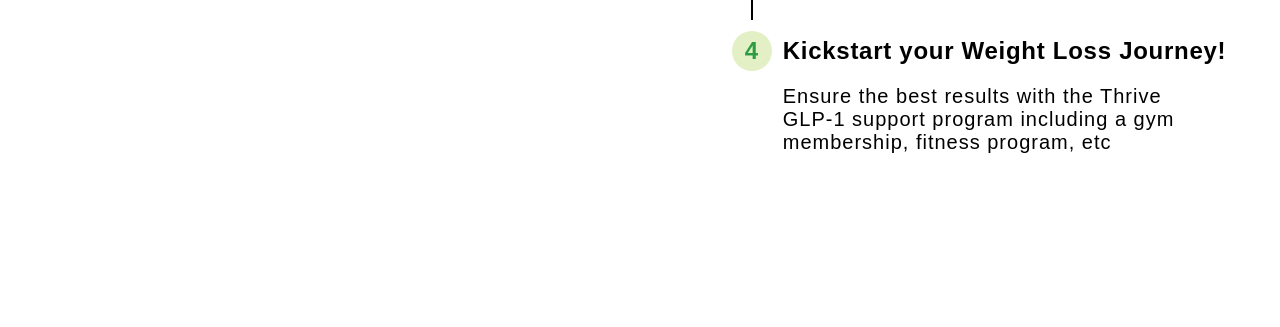
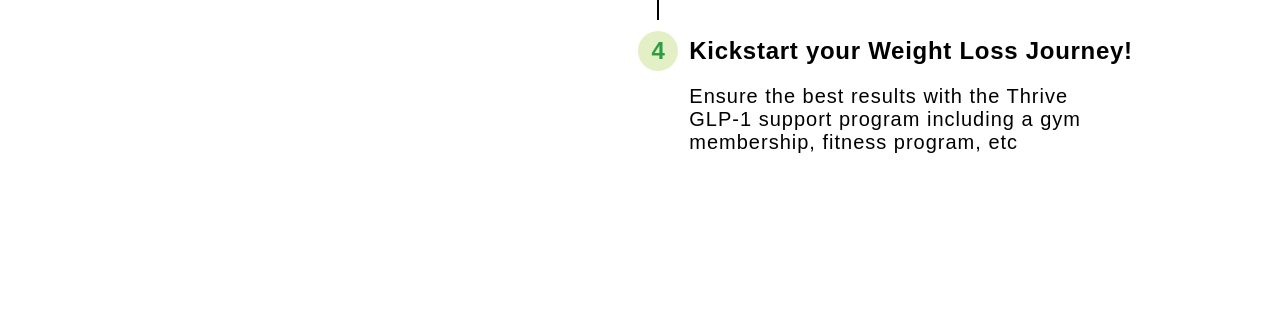
Before and after one commit to Seanna-Arnold/MDOHolings-InterviewAssessment, a plain HTML site: page index.html in a window 1280 px wide. Shown: the part 473-800 px from the top of the page. Drawn offline with nearby package versions, Linux system fonts and the light colour scheme.

Commit message:
quick positioning fix to center of page

```diff
--- a/style.css
+++ b/style.css
@@ -111,7 +111,6 @@ h2 {
 /* GENERAL */
 
 section {
-  margin-left: 200px;
   box-sizing: border-box;
   min-height: fit-content;
 }
@@ -129,7 +128,7 @@ section {
 
 #hero {
   display: flex;
-  justify-content: left;
+  justify-content: center;
   gap: 5rem;
   height: 80vh;
 }
```
